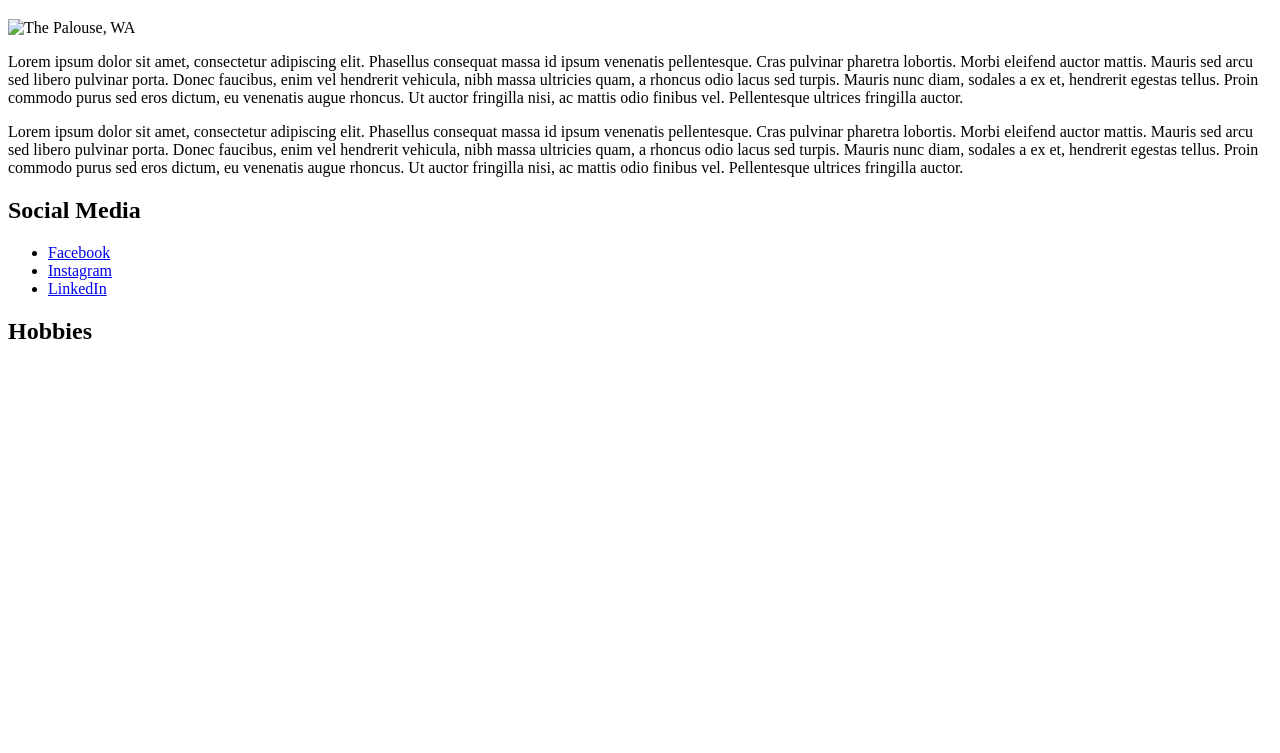
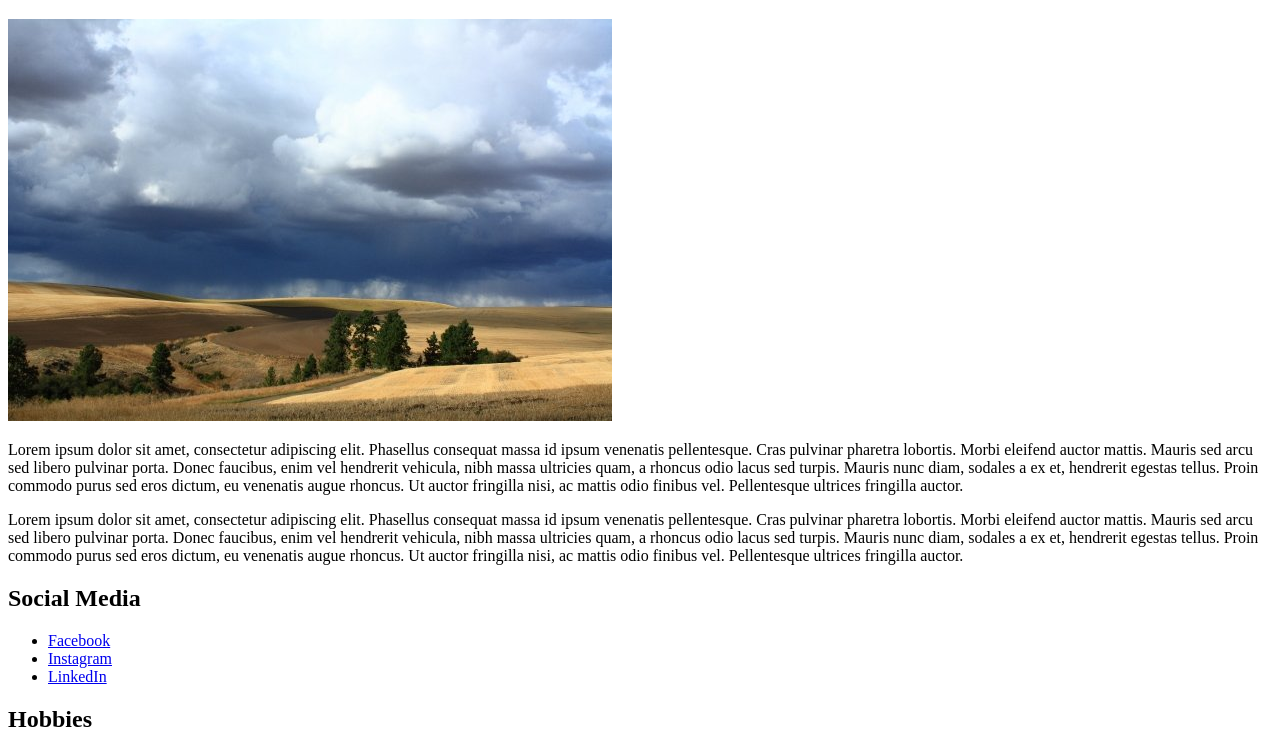
Before and after one commit to lborgias/lborgias.github.io, a plain HTML site: page index.html in a window 1280 px wide. Shown: the part 61-814 px from the top of the page. Drawn offline with Linux system fonts and the light colour scheme.

Commit message:
updated images

```diff
--- a/index.html
+++ b/index.html
@@ -7,7 +7,7 @@
 
 <body>
   <h1>Laurel Borgias</h1>
-  <img src="C:\Users\Laurel\Pictures\Shutterfly\39446_566658509738_1130812704_n.jpg" alt = "The Palouse, WA">
+  <img src="images\39446_566658509738_1130812704_n.jpg" alt = "The Palouse, WA">
   <p>Lorem ipsum dolor sit amet, consectetur adipiscing elit. Phasellus consequat massa id ipsum venenatis pellentesque. Cras pulvinar pharetra lobortis. Morbi eleifend auctor mattis. Mauris sed arcu sed libero pulvinar porta. Donec faucibus, enim vel hendrerit vehicula, nibh massa ultricies quam, a rhoncus odio lacus sed turpis. Mauris nunc diam, sodales a ex et, hendrerit egestas tellus. Proin commodo purus sed eros dictum, eu venenatis augue rhoncus. Ut auctor fringilla nisi, ac mattis odio finibus vel. Pellentesque ultrices fringilla auctor.</p>
   <p>Lorem ipsum dolor sit amet, consectetur adipiscing elit. Phasellus consequat massa id ipsum venenatis pellentesque. Cras pulvinar pharetra lobortis. Morbi eleifend auctor mattis. Mauris sed arcu sed libero pulvinar porta. Donec faucibus, enim vel hendrerit vehicula, nibh massa ultricies quam, a rhoncus odio lacus sed turpis. Mauris nunc diam, sodales a ex et, hendrerit egestas tellus. Proin commodo purus sed eros dictum, eu venenatis augue rhoncus. Ut auctor fringilla nisi, ac mattis odio finibus vel. Pellentesque ultrices fringilla auctor.</p>
   <h2>Social Media</h2>
```
Also changed, not shown: images/39446_566658509738_1130812704_n.jpg (added).
